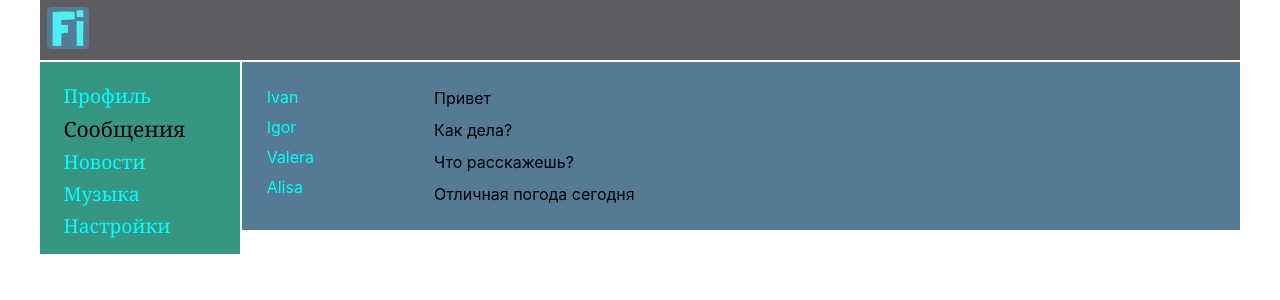
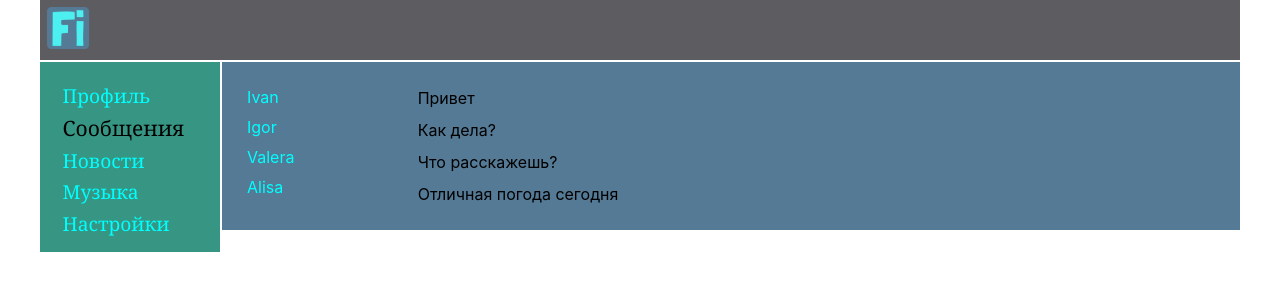
Before and after one commit to Filinion/myProject-React, a React (Create React App) app: page /Dialogs in a window 1280 px wide. Shown: the top 300 px of the page. Built offline with nearby package versions, Linux system fonts and the light colour scheme; the HTML template or start-up script is replaced by a standard one.

Commit message:
Lesson 28 React

```diff
--- a/src/App.css
+++ b/src/App.css
@@ -4,7 +4,7 @@
   margin: 0px auto;
   grid-template-areas: "h h" "n c";
   grid-template-rows: 60px 1fr;
-  grid-template-columns: 2fr 10fr;
+  grid-template-columns: 180px 1fr;
   grid-gap: 2px;
 }
 .app-wrapper-content {
--- a/src/App.js
+++ b/src/App.js
@@ -6,18 +6,28 @@ import Dialogs from "./components/Dialogs/Dialogs";
 import News from "./components/News/News";
 import Music from "./components/Music/Music";
 import Setting from "./components/Setting/Setting";
+import { Route, Routes } from "react-router-dom";
 
-import { Link, Route, Routes } from "react-router-dom";
-
-function App() {
+function App(props) {
   return (
     <div className="app-wrapper">
       <Header />
       <Navbar />
       <div className="app-wrapper-content">
         <Routes>
-          <Route path="/Profile/" element={<Profile />} />
-          <Route path="/Dialogs/*" element={<Dialogs />} />
+          <Route
+            path="/Profile/"
+            element={<Profile myPostData={props.myPostData} />}
+          />
+          <Route
+            path="/Dialogs/*"
+            element={
+              <Dialogs
+                messagesData={props.messagesData}
+                dialogsData={props.dialogsData}
+              />
+            }
+          />
           <Route path="/News/" element={<News />} />
           <Route path="/Music/" element={<Music />} />
           <Route path="/Setting/" element={<Setting />} />
--- a/src/components/Dialogs/DialogItem/DialogItem.module.css
+++ b/src/components/Dialogs/DialogItem/DialogItem.module.css
@@ -1,7 +1,3 @@
-.dialogsItems {
-  padding: 20px;
-}
-
 .items a {
   color: aqua;
   text-decoration: none;
--- a/src/components/Dialogs/Dialogs.jsx
+++ b/src/components/Dialogs/Dialogs.jsx
@@ -1,35 +1,19 @@
-import { NavLink } from "react-router-dom";
 import classes from "./Dialogs.module.css";
 import DialogItem from "./DialogItem/DialogItem";
 import Message from "./Message/Message";
 
 const Dialogs = (props) => {
-  let dialogsData = [
-    { id: 1, name: "Ivan" },
-    { id: 2, name: "Igor" },
-    { id: 3, name: "Valera" },
-    { id: 4, name: "Alisa" },
-  ];
-
-  let messagesData = [
-    { id: 1, messages: "Привет" },
-    { id: 2, messages: "Как дела?" },
-    { id: 3, messages: "Что расскажешь?" },
-    { id: 4, messages: "Отличная погода сегодня" },
-  ];
-
-  let dialogs = dialogsData.map((dialog) => (
+  let dialogs = props.dialogsData.map((dialog) => (
     <DialogItem name={dialog.name} id={dialog.id} />
   ));
 
-  let messages = messagesData.map((el) => {
+  let messages = props.messagesData.map((el) => {
     return <Message message={el.messages} />;
   });
 
   return (
     <div className={classes.dialogs}>
       <div className={classes.dialogsItems}>{dialogs}</div>
-
       <div className={classes.messages}>{messages}</div>
     </div>
   );
--- a/src/components/Dialogs/Dialogs.module.css
+++ b/src/components/Dialogs/Dialogs.module.css
@@ -1,33 +1,12 @@
+.dialogsItems {
+  padding: 20px;
+}
+
 .dialogs {
   background-color: #557a95;
   display: grid;
   grid-template-columns: 2fr 10fr;
 }
-.dialogsItems {
-  padding: 20px;
-}
-
-.items a {
-  color: aqua;
-  text-decoration: none;
-}
-
-.items {
-  padding: 5px;
-}
-
-.items a:hover {
-  color: rgb(16, 84, 87);
-}
-
-a.activeLink {
-  color: black;
-  font-size: 110%;
-}
-
 .messages {
   padding: 20px;
 }
-.message {
-  padding: 6px;
-}
--- a/src/components/Navbar/Navbar.module.css
+++ b/src/components/Navbar/Navbar.module.css
@@ -11,10 +11,6 @@
   font-family: "Lucida Sans", "Lucida Sans Regular", "Lucida Grande",
     "Lucida Sans Unicode", Geneva, Verdana, sans-serif;
 }
-.item:hover {
-  color: chartreuse;
-  cursor: pointer;
-}
 
 .item a {
   color: aqua;
@@ -24,6 +20,7 @@
 
 .item a:hover {
   color: rgb(16, 84, 87);
+  font-size: 110%;
 }
 
 .item a.activeLink {
--- a/src/components/Profile/MyPosts/MyPosts.jsx
+++ b/src/components/Profile/MyPosts/MyPosts.jsx
@@ -1,13 +1,8 @@
 import classes from "./MyPosts.module.css";
 import Post from "./Post/Post";
 
-const MyPosts = () => {
-  let myPostData = [
-    { id: 1, post: "Привет, как ты?", countLikes: 10 },
-    { id: 2, post: "Это мой первый пост :)", countLikes: 14 },
-  ];
-
-  let myPost = myPostData.map((post) => (
+const MyPosts = (props) => {
+  let myPost = props.myPostData.map((post) => (
     <Post message={post.post} id={post.id} countLikes={post.countLikes} />
   ));
 
--- a/src/components/Profile/Profile.jsx
+++ b/src/components/Profile/Profile.jsx
@@ -2,11 +2,11 @@ import MyPosts from "./MyPosts/MyPosts";
 import classes from "./Profile.module.css";
 import ProfileIngo from "./ProfileInfo/ProfileInfo";
 
-const Profile = () => {
+const Profile = (props) => {
   return (
     <div className={classes.profile}>
       <ProfileIngo />
-      <MyPosts />
+      <MyPosts myPostData={props.myPostData} />
     </div>
   );
 };
--- a/src/index.js
+++ b/src/index.js
@@ -3,14 +3,35 @@ import ReactDOM from "react-dom/client";
 import "./index.css";
 import App from "./App";
 import reportWebVitals from "./reportWebVitals";
-import { BrowserRouter, Routes, Route } from "react-router-dom";
-import Dialogs from "./components/Dialogs/Dialogs";
-import Profile from "./components/Profile/Profile";
+import { BrowserRouter } from "react-router-dom";
+
+let myPostData = [
+  { id: 1, post: "Привет, как ты?", countLikes: 10 },
+  { id: 2, post: "Это мой первый пост :)", countLikes: 14 },
+];
+
+let messagesData = [
+  { id: 1, messages: "Привет" },
+  { id: 2, messages: "Как дела?" },
+  { id: 3, messages: "Что расскажешь?" },
+  { id: 4, messages: "Отличная погода сегодня" },
+];
+
+let dialogsData = [
+  { id: 1, name: "Ivan" },
+  { id: 2, name: "Igor" },
+  { id: 3, name: "Valera" },
+  { id: 4, name: "Alisa" },
+];
 
 const root = ReactDOM.createRoot(document.getElementById("root"));
 root.render(
   <BrowserRouter>
-    <App />
+    <App
+      myPostData={myPostData}
+      messagesData={messagesData}
+      dialogsData={dialogsData}
+    />
   </BrowserRouter>
 );
 
```
